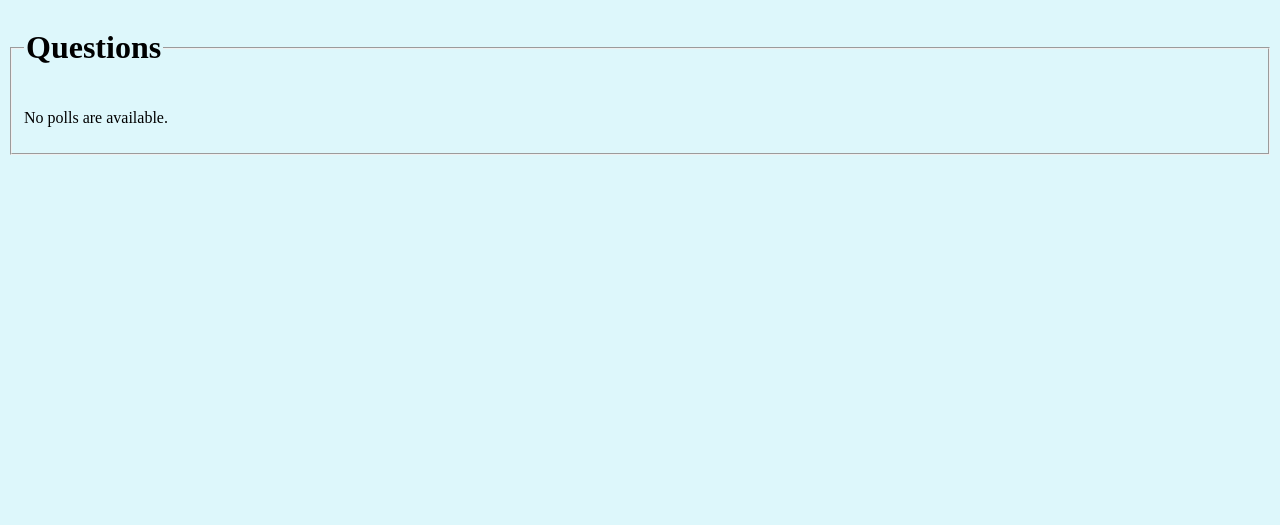
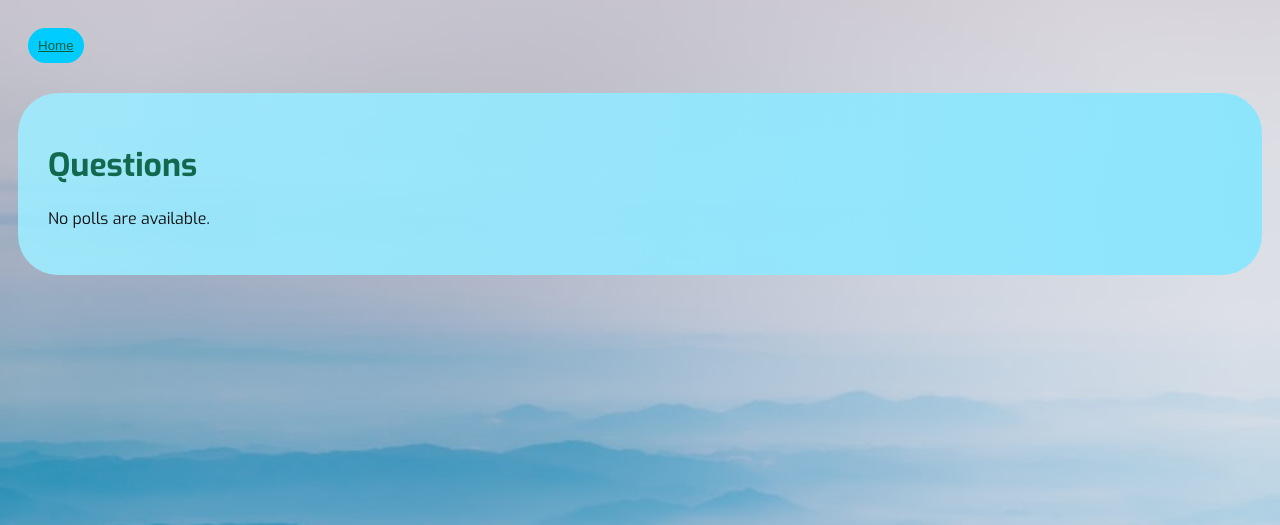
Before and after one commit to krishnasankarkk/first-django-app, a Django app: page /polls/ in a window 1280 px wide. Shown: the top 525 px of the page. Run offline with Django 4.2, Linux system fonts and the light colour scheme; data that the repository does not hold is empty.

Commit message:
added style using static files

```diff
--- /dev/null
+++ b/polls/static/polls/style.css
@@ -0,0 +1,36 @@
+@import url('https://fonts.googleapis.com/css?family=Exo:400,700');
+body {
+    font-family: 'Exo', sans-serif;
+    background:white url("images/bg.jpg") no-repeat;
+    background-size: cover;
+    padding: 10px;
+}
+h1 {
+    color: #006141;
+}
+a {
+    color: #006141;
+}
+.area{
+    background-image: linear-gradient(to left, #84e6ff, #9eecff);
+    /* width: 100%; */
+    /* height:100vh;   */
+    padding: 30px;
+    opacity: .9;
+    border-radius: 40px;
+    margin-top: 20px;
+    /* margin-top: 25%;
+    margin-bottom: 25%; */
+}
+/* .button {
+    background-color: #9eecff;
+    border-radius: 10px;
+    padding: 10px;
+} */
+button {
+    background-color: #00ccff;
+    border-radius: 65px;
+    padding: 10px;
+    border: #000000;
+    margin: 10px;
+}
--- a/polls/templates/polls/index.html
+++ b/polls/templates/polls/index.html
@@ -7,9 +7,16 @@
     <meta http-equiv="X-UA-Compatible" content="ie=edge">
     <title>My Poll App</title>
 </head>
-<body bgcolor="#ddf7fb">
-    <fieldset>
-        <legend><h1>Questions</h1></legend>
+
+{% load static %}
+<link rel="stylesheet" href="{% static 'polls/style.css' %}">
+<body>
+    <button>
+        <a href="{% url 'polls:index' %}">Home</a>
+    </button>
+    <div class="area">
+        <div>
+            <h1>Questions</h1>
             {% if latest_question_list %}
                 <ul>
                 {% for question in latest_question_list %}
@@ -19,6 +26,7 @@
             {% else %}
                 <p>No polls are available.</p>
             {% endif %}
-    </fieldset>
+        </div>
+    </div>
 </body>
 </html>
```
Also changed, not shown: polls/templates/polls/detail.html (+11 -7 lines), polls/templates/polls/results.html (+10 -6 lines), polls/tests.py (+81 -0 lines), polls/static/polls/images/Raider 125 Model Image.jpg (added), polls/static/polls/images/bg.jpg (added). Lines whose indentation alone changed are shown as unchanged.
